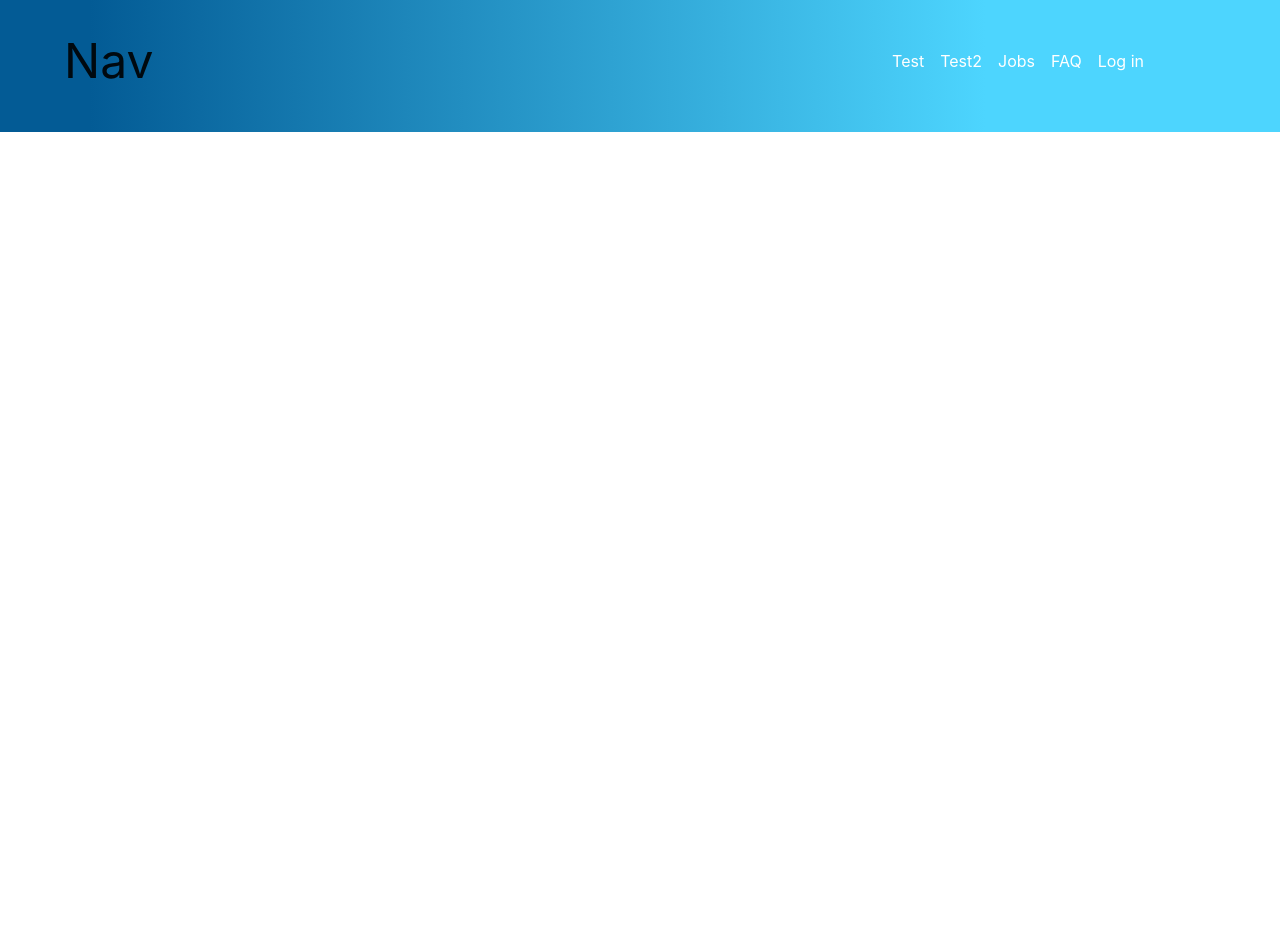
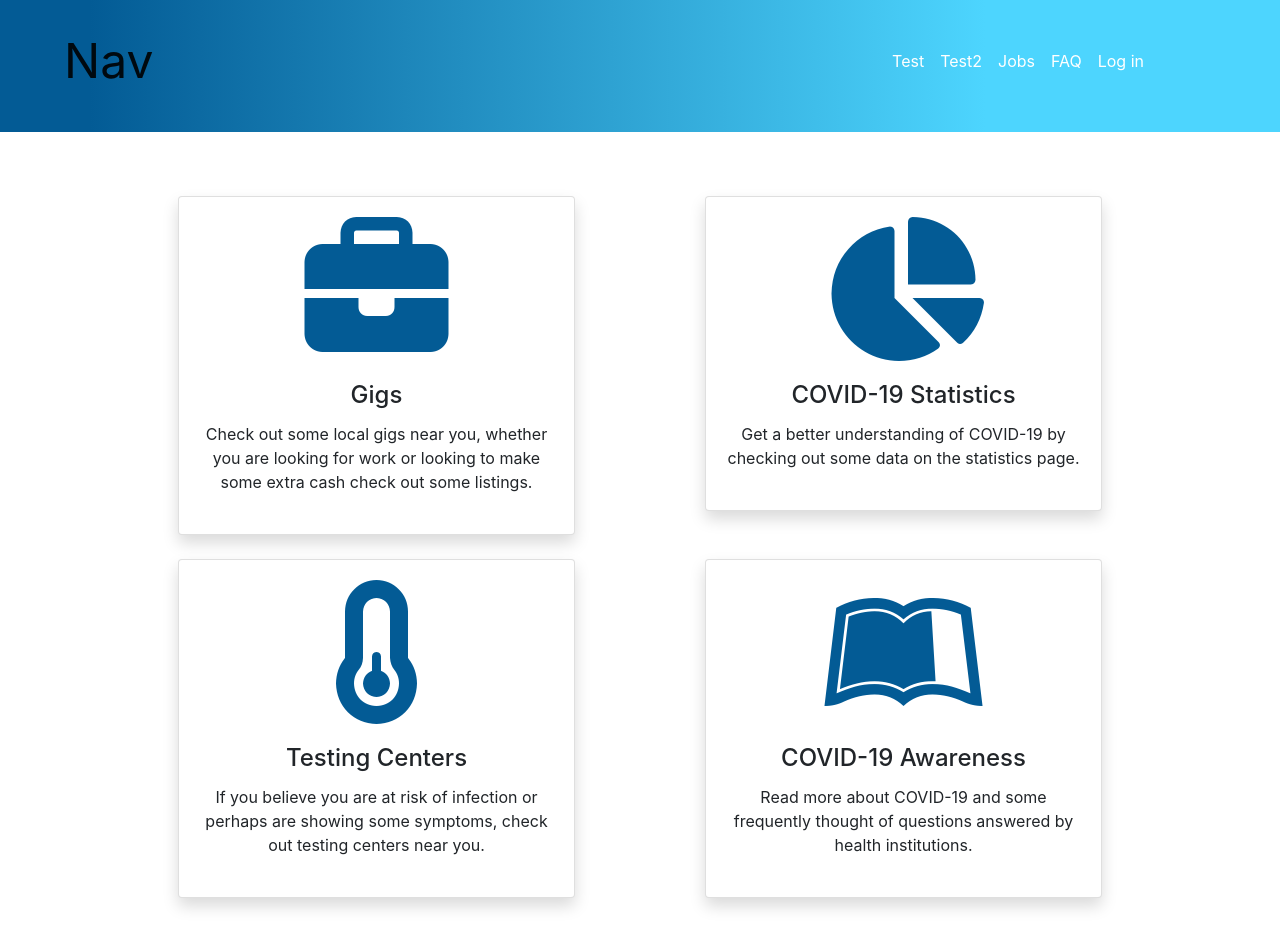
Before and after one commit to FultonG/CovidSync, a React (Create React App) app in the folder frontend/: page / in a window 1280 px wide. Shown: the top 948 px of the page. Before the commit the page ends 800 px from the top, so only its background shows below. Built offline with nearby package versions, Linux system fonts and the light colour scheme; no server answers.

Commit message:
card hover and placment

```diff
--- a/frontend/src/pages/App.jsx
+++ b/frontend/src/pages/App.jsx
@@ -4,6 +4,7 @@ import Test2 from './Test2';
 import AuthForm from './AuthForm';
 import JobList from './Jobs/JobList';
 import FAQ from './FAQ';
+import Home from './Home';
 import { Nav } from '../components'
 import { baseRequest } from '../utils';
 import { BrowserRouter as Router, Switch, Route } from 'react-router-dom';
@@ -38,6 +39,9 @@ class App extends React.Component {
       <Router>
         <Nav user={this.state.user}/>
         <Switch>
+          <Route path="/">
+            <Home />
+          </Route>
           <Route path="/test">
             <Test />
           </Route>
--- /dev/null
+++ b/frontend/src/pages/Home/Home.css
@@ -0,0 +1,28 @@
+
+#home-page-container {
+  margin: 5% 10%;
+}
+
+.card {
+  margin: 0 auto;
+  width: 80%;
+  padding: 20px 0;
+  transition: .3s ease-in all;
+}
+
+.card:hover {
+  transform: translateY(-10px);
+
+}
+
+.card-title {
+  font-size: 1.5rem;
+}
+
+.fab {
+  font-size: 9rem;
+}
+
+.fas {
+  font-size: 9rem;
+}
--- /dev/null
+++ b/frontend/src/pages/Home/Home.jsx
@@ -0,0 +1,58 @@
+
+import React from 'react';
+import './Home.css';
+
+class Home extends React.Component{
+
+  constructor(props){
+    super(props);
+  }
+
+  render() {
+    return(
+      <div id='home-page-container'>
+        <div class="row row-cols-1 row-cols-md-2 text-center">
+          <div class="col mb-4">
+            <div class="card shadow">
+              <i class="fas fa-briefcase"></i>
+              <div class="card-body">
+                <h5 class="card-title">Gigs</h5>
+                <p class="card-text">Check out some local gigs near you, whether you are looking for work or looking to make some extra cash check out some listings.</p>
+              </div>
+            </div>
+          </div>
+          <div class="col mb-4">
+            <div class="card shadow">
+              <i class="fas fa-chart-pie"></i>
+              <div class="card-body">
+                <h5 class="card-title">COVID-19 Statistics</h5>
+                <p class="card-text">Get a better understanding of COVID-19 by checking out some data on the statistics page.</p>
+              </div>
+            </div>
+          </div>
+          <div class="col mb-4">
+            <div class="card shadow">
+              <i class="fas fa-thermometer-quarter"></i>
+              <div class="card-body">
+                <h5 class="card-title">Testing Centers</h5>
+                <p class="card-text">If you believe you are at risk of infection or perhaps are showing some symptoms, check out testing centers near you.</p>
+              </div>
+            </div>
+          </div>
+          <div class="col mb-4">
+            <div class="card shadow">
+              <i class="fab fa-leanpub"></i>
+              <div class="card-body">
+                <h5 class="card-title">COVID-19 Awareness</h5>
+                <p class="card-text">Read more about COVID-19 and some frequently thought of questions answered by health institutions.</p>
+              </div>
+            </div>
+          </div>
+        </div>
+      </div>
+    );
+  }
+
+}
+
+export default Home;
--- /dev/null
+++ b/frontend/src/pages/Home/index.js
@@ -0,0 +1,4 @@
+
+import Home from './Home'
+
+export default Home;
```
